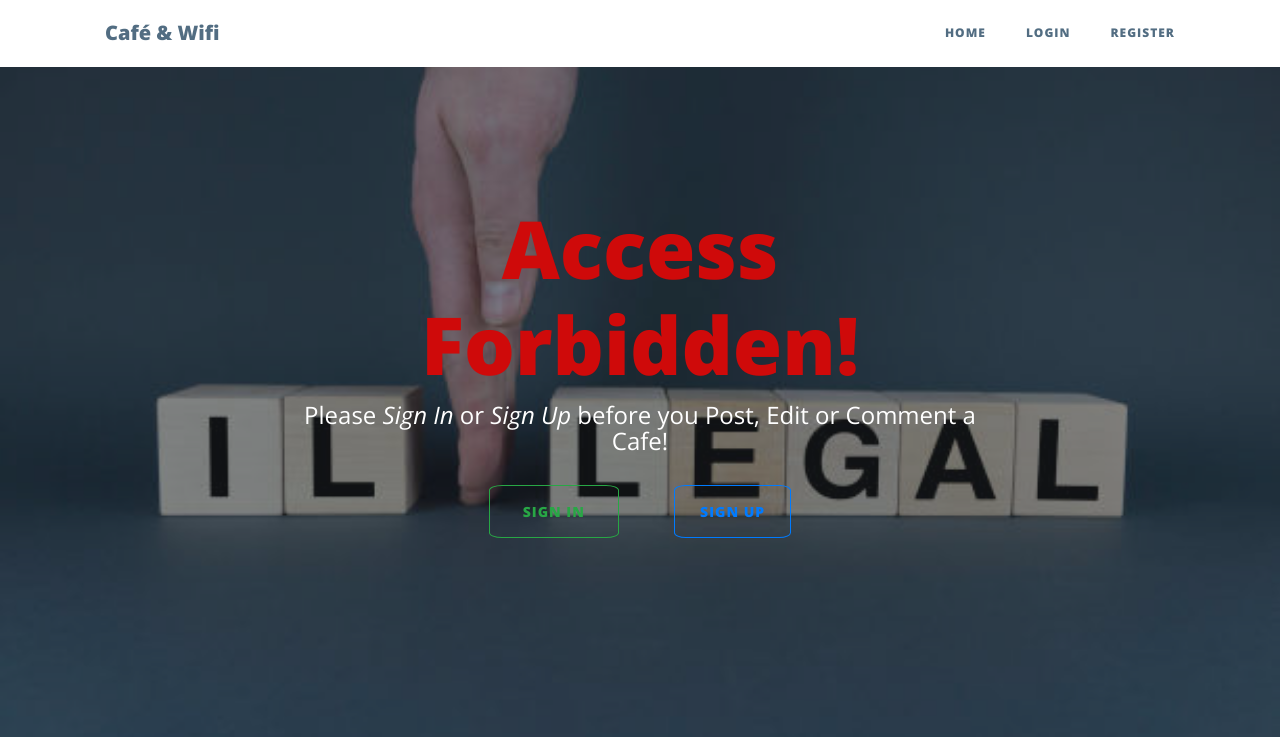
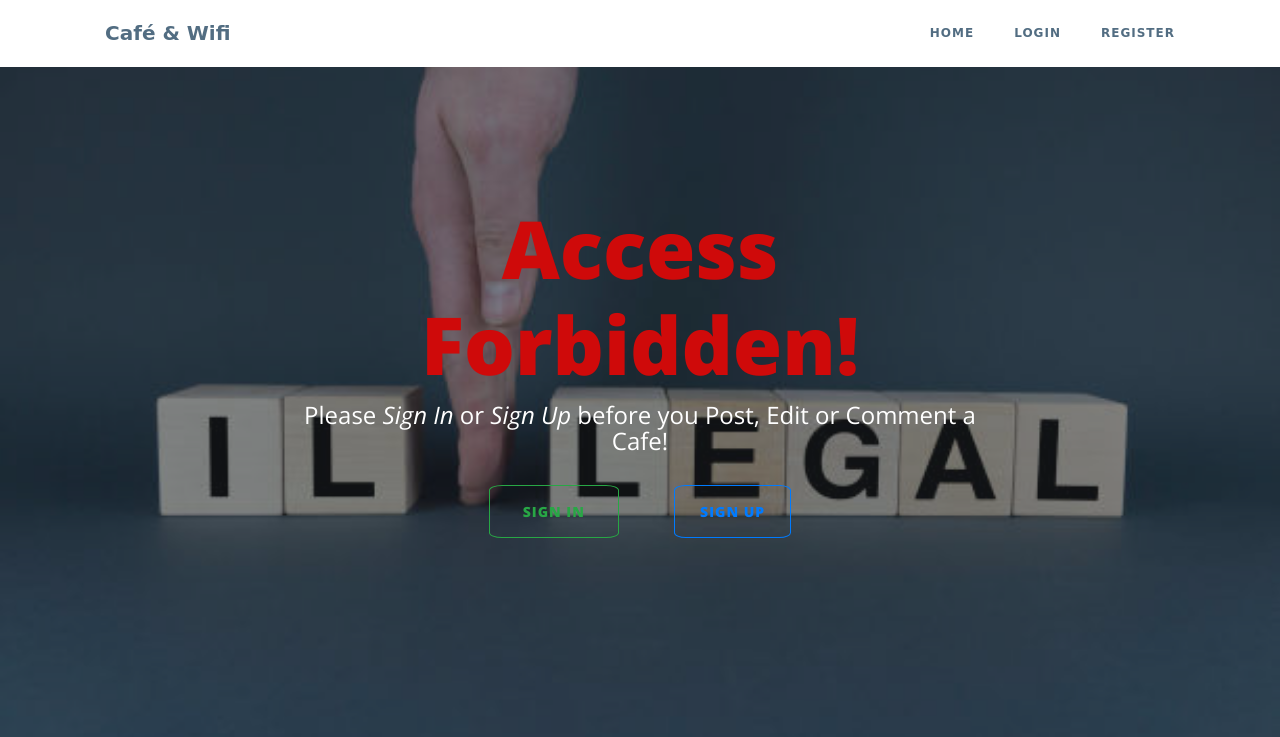
Before and after one commit to CedricBenonga/Cafe-and-Wifi, a Flask app: page /new-post in a window 1280 px wide. Shown: the top 737 px of the page. Run offline with Flask 3, Linux system fonts and the light colour scheme; some libraries are stand-ins or nearby versions.

Commit message:
Commit Procfile

```diff
--- a/static/css/clean-blog.css
+++ b/static/css/clean-blog.css
@@ -1,7 +1,7 @@
 body {
   font-size: 20px;
   color: #212529;
-  font-family: 'Lora', 'Times New Roman', serif;
+  font-family:  'Beau Rivage', cursive; /*'Lora', 'Times New Roman', serif;*/
 }
 
 p {
--- a/templates/header.html
+++ b/templates/header.html
@@ -26,7 +26,7 @@
 <body>
 
   <!-- Navigation -->
-  <nav class="navbar navbar-expand-lg navbar-dark bg-white fixed-top" id="mainNav">
+  <nav class="navbar navbar-expand-lg navbar-dark bg-white fixed-top" id="mainNav" style="font-family: 'Beau Rivage', cursive;">
     <div class="container">
       <a class="navbar-brand" href="{{url_for('get_all_posts')}}" style="color: #526D82;">Café & Wifi</a>
       <button class="navbar-toggler navbar-toggler-right" type="button" data-toggle="collapse"
@@ -39,19 +39,19 @@
       <div class="collapse navbar-collapse" id="navbarResponsive">
         <ul class="navbar-nav ml-auto">
           <li class="nav-item">
-            <a class="nav-link" href="{{ url_for('get_all_posts') }}" style="color: #526D82;">Home</a>
+            <a class="nav-link" href="{{ url_for('get_all_posts') }}" style="color: #526D82;"><b>Home</b></a>
           </li>
 
           {% if not current_user.is_authenticated: %}
             <li class="nav-item">
-              <a class="nav-link" href="{{ url_for('login') }}" style="color: #526D82;">Login</a>
+              <a class="nav-link" href="{{ url_for('login') }}" style="color: #526D82;"><b>Login</b></a>
             </li>
             <li class="nav-item">
-              <a class="nav-link" href="{{ url_for('register') }}" style="color: #526D82;">Register</a>
+              <a class="nav-link" href="{{ url_for('register') }}" style="color: #526D82;"><b>Register</b></a>
             </li>
           {% else: %}
             <li class="nav-item">
-              <a class="nav-link" href="{{ url_for('logout') }}" style="color: #526D82;">Logout</a>
+              <a class="nav-link" href="{{ url_for('logout') }}" style="color: #526D82;"><b>Logout</b></a>
             </li>
           {% endif %}
 
```
Also changed, not shown: requirements.txt (+85 -86 lines).
